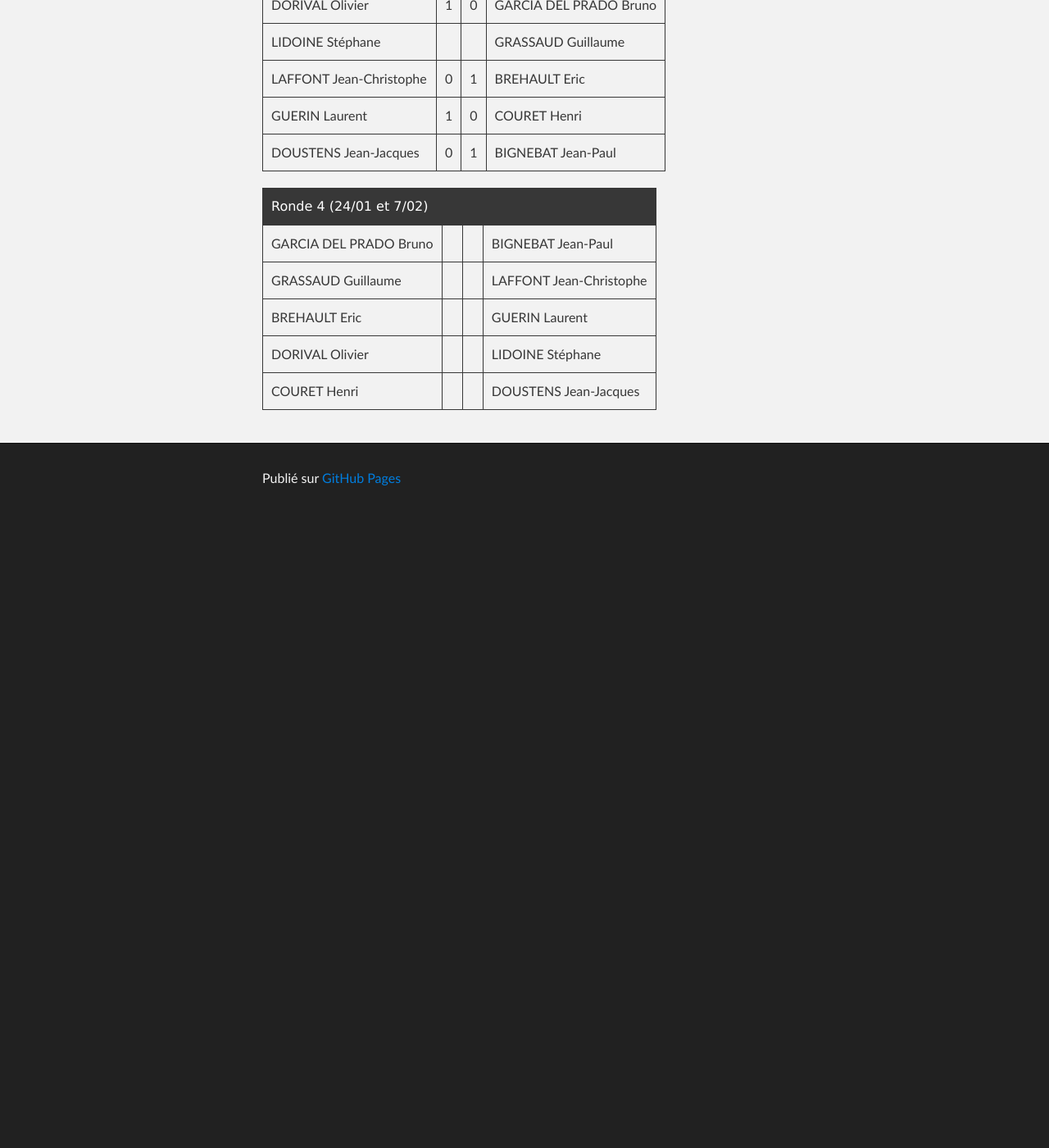
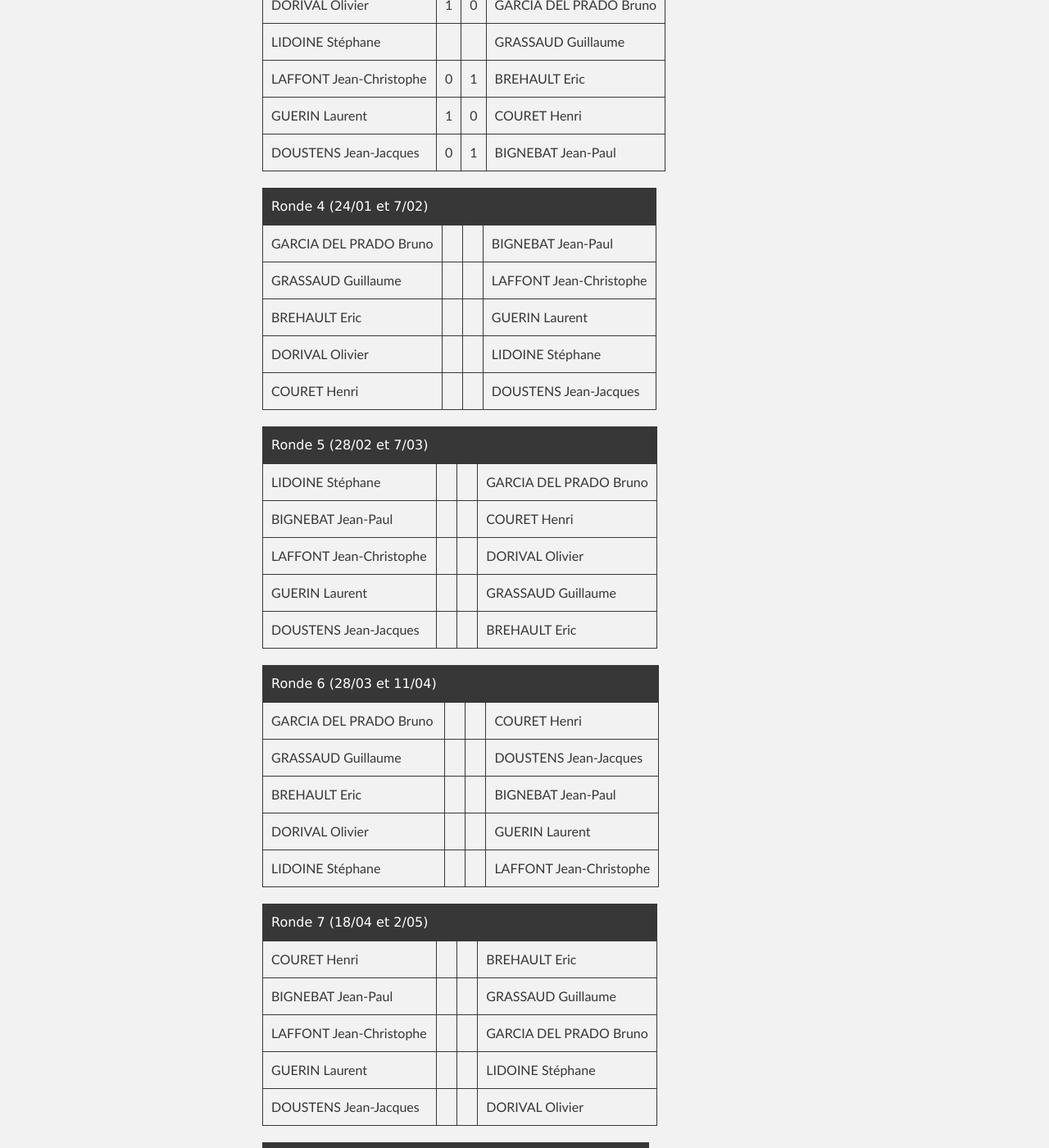
Before and after one commit to echiquier-villeneuve-tolosane/echiquier-villeneuve-tolosane.github.io, a Jekyll site: the page built from club.md, in a window 1280 px wide and 1400 px high, scrolled down 1372 px. Shown: the whole window at 82% size. Built offline with Jekyll 4.4.1, drawn with Linux system fonts in a browser that asks for light colours; nearby versions of some CDN libraries; before the commit the page ends 2002 px from its top, so only the background shows below that; some of the changed text lies outside the part shown.

Commit message:
club.md mis à jour

```diff
--- a/club.md
+++ b/club.md
@@ -56,3 +56,43 @@ La cadence est 1h30 + 30s/c pour les 40 premiers coups suivi d'un incrément de
 | BREHAULT Eric                |     |      | GUERIN Laurent               |
 | DORIVAL Olivier              |     |      | LIDOINE Stéphane             |
 | COURET Henri                 |     |      | DOUSTENS Jean-Jacques        |
+
+| Ronde 5 (28/02 et 7/03)      |     |      |                              |
+| ---------------------------- |:---:| :---:| ---------------------------- |
+| LIDOINE Stéphane             |     |      | GARCIA DEL PRADO Bruno       |
+| BIGNEBAT Jean-Paul           |     |      | COURET Henri                 |
+| LAFFONT Jean-Christophe      |     |      | DORIVAL Olivier              |
+| GUERIN Laurent               |     |      | GRASSAUD Guillaume           |
+| DOUSTENS Jean-Jacques        |     |      | BREHAULT Eric                |
+
+| Ronde 6 (28/03 et 11/04)     |     |      |                              |
+| ---------------------------- |:---:| :---:| ---------------------------- |
+| GARCIA DEL PRADO Bruno       |     |      | COURET Henri                 |
+| GRASSAUD Guillaume           |     |      | DOUSTENS Jean-Jacques        |
+| BREHAULT Eric                |     |      | BIGNEBAT Jean-Paul           |
+| DORIVAL Olivier              |     |      | GUERIN Laurent               |
+| LIDOINE Stéphane             |     |      | LAFFONT Jean-Christophe      |
+
+| Ronde 7 (18/04 et 2/05)      |     |      |                              |
+| ---------------------------- |:---:| :---:| ---------------------------- |
+| COURET Henri                 |     |      | BREHAULT Eric                |
+| BIGNEBAT Jean-Paul           |     |      | GRASSAUD Guillaume           |
+| LAFFONT Jean-Christophe      |     |      | GARCIA DEL PRADO Bruno       |
+| GUERIN Laurent               |     |      | LIDOINE Stéphane             |
+| DOUSTENS Jean-Jacques        |     |      | DORIVAL Olivier              |
+
+| Ronde 8 (23/05 et 6/06)      |     |      |                              |
+| ---------------------------- |:---:| :---:| ---------------------------- |
+| GARCIA DEL PRADO Bruno       |     |      | BREHAULT Eric                |
+| GRASSAUD Guillaume           |     |      | COURET Henri                 |
+| DORIVAL Olivier              |     |      | BIGNEBAT Jean-Paul           |
+| LIDOINE Stéphane             |     |      | DOUSTENS Jean-Jacques        |
+| LAFFONT Jean-Christophe      |     |      | GUERIN Laurent               |
+
+| Ronde 9 (20/06 et 27/06)     |     |      |                              |
+| ---------------------------- |:---:| :---:| ---------------------------- |
+| BREHAULT Eric                |     |      | GRASSAUD Guillaume           |
+| COURET Henri                 |     |      | DORIVAL Olivier              |
+| BIGNEBAT Jean-Paul           |     |      | LIDOINE Stéphane             |
+| GUERIN Laurent               |     |      | GARCIA DEL PRADO Bruno       |
+| DOUSTENS Jean-Jacques        |     |      | LAFFONT Jean-Christophe      |
```
